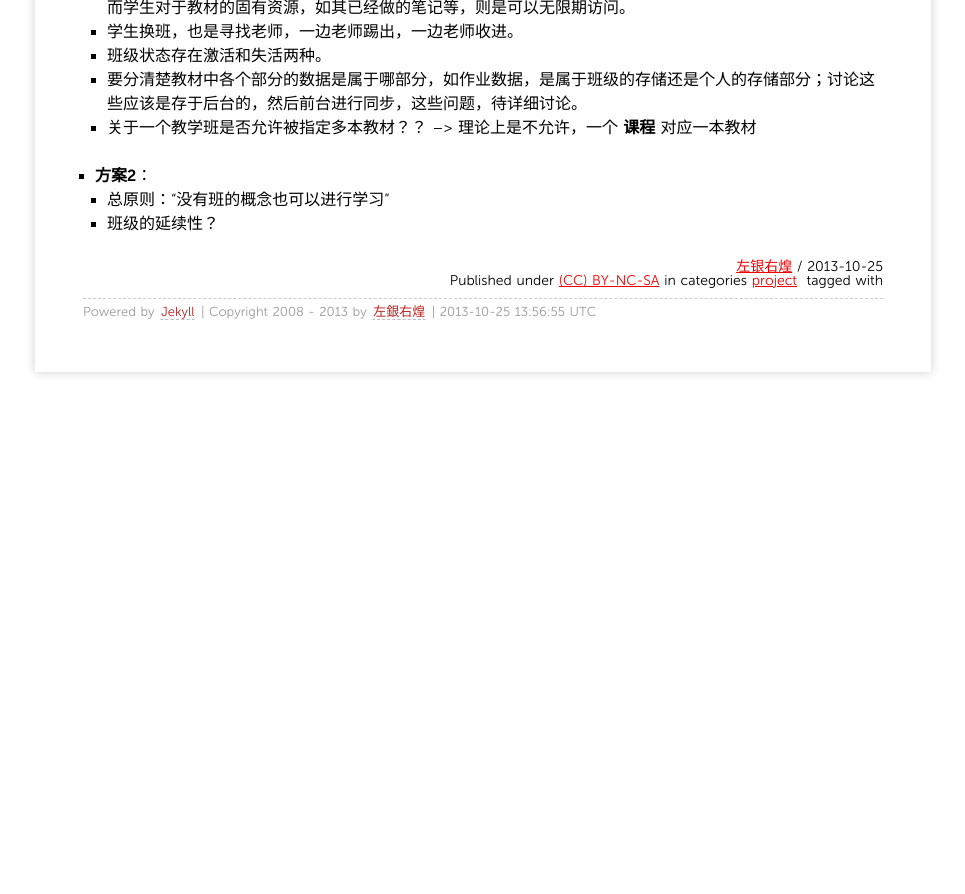
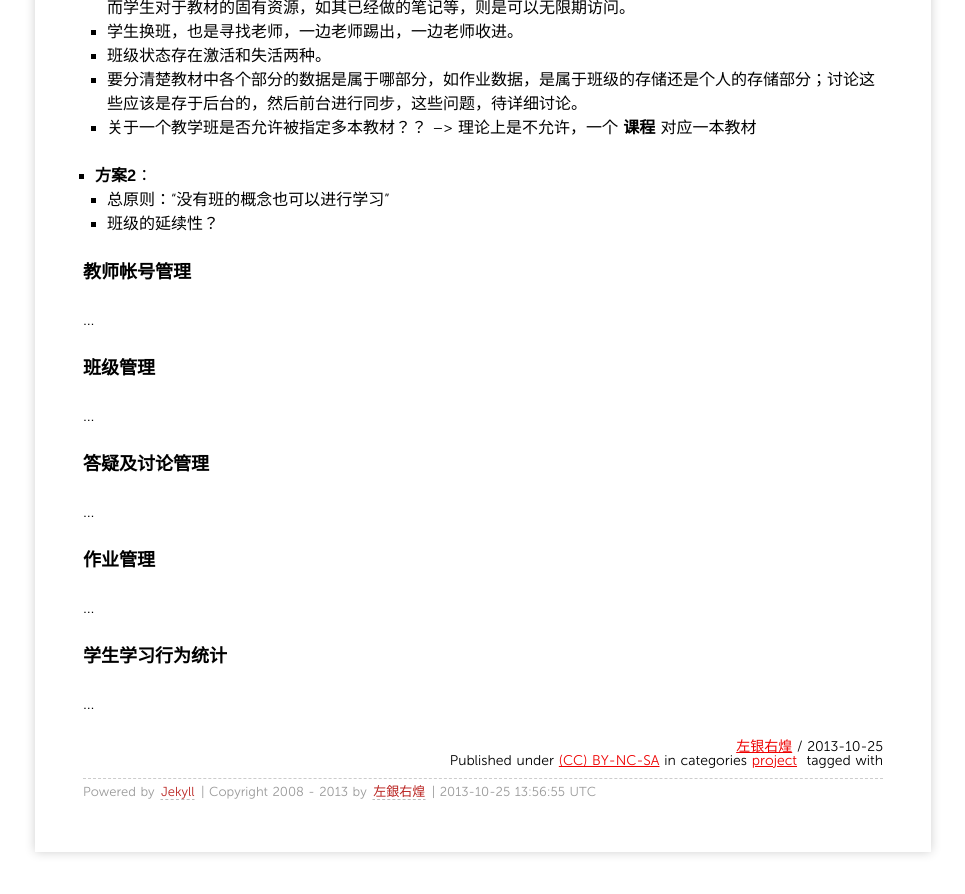
Before and after one commit to grahamle/grahamle.github.com, a Jekyll site: the page built from _posts/2013/2013-10-25-电子教材前后台需求.md, in a window 1280 px wide and 900 px high, scrolled down 2250 px. Shown: the top 894 px of the window, without its empty margins (157-1122 px from the left). Built offline with Jekyll 4.4.1, drawn with Linux system fonts in a browser that asks for light colours; Markdown is read by kramdown in place of the engine named in the settings; comment, search, counter and statistics services are not loaded; before the commit the page ends 2670 px from its top, so only the background shows below that.

Commit message:
电子教材需求之增加后台部分目录

```diff
--- a/_posts/2013/2013-10-25-电子教材前后台需求.md
+++ b/_posts/2013/2013-10-25-电子教材前后台需求.md
@@ -73,7 +73,7 @@ categories:
 
 ## 后台需求明确
 
-### 教师 - 班级 - 教材
+### **教师 - 班级 - 教材**
 根据25号下午讨论的相关结果，**未达成一致**，需继续讨论，现将今天下午相关讨论总结如下。
 
 - **方案1**：
@@ -87,3 +87,18 @@ categories:
 - **方案2**：
 	+ 总原则：“没有班的概念也可以进行学习”
 	+ 班级的延续性？
+
+### **教师帐号管理**
+...
+
+### **班级管理**
+...
+
+### **答疑及讨论管理**
+...
+
+### **作业管理**
+...
+
+### **学生学习行为统计**
+...
```
